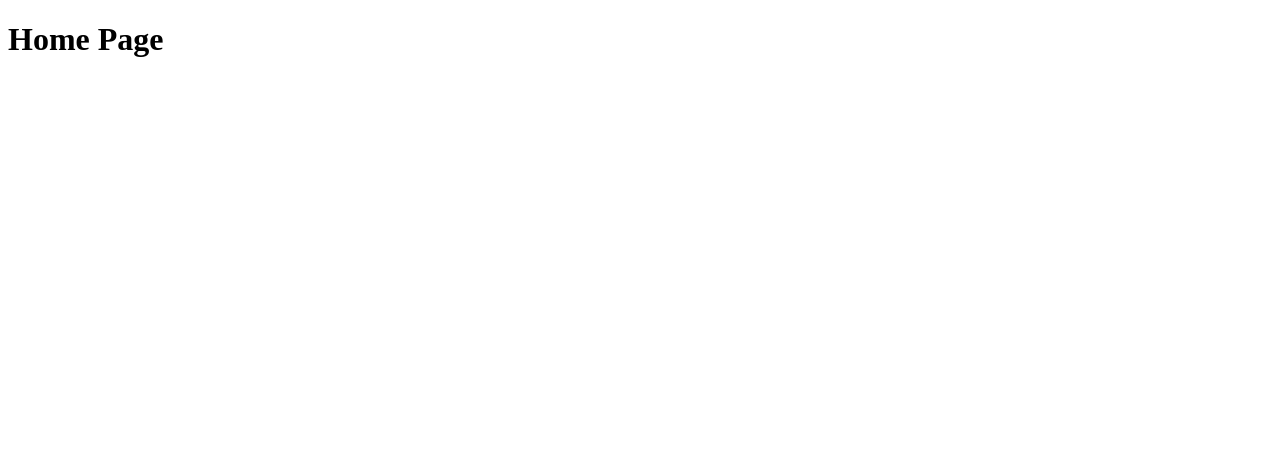
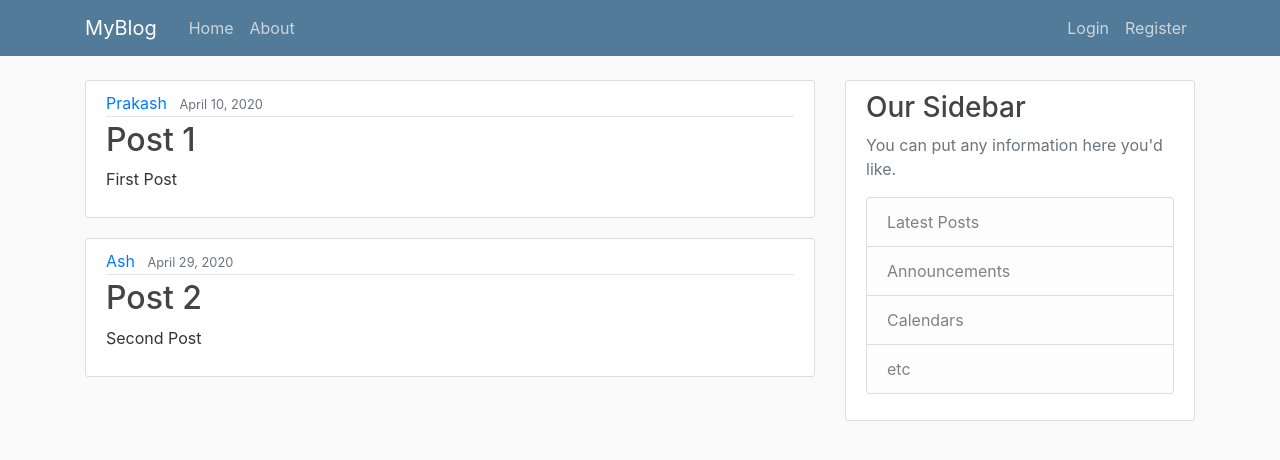
Before and after one commit to Prakash3008/MyBlog, a Flask app: page / in a window 1280 px wide. Before the commit the part shown is almost empty. Shown: the top 460 px of the page. Run offline with Flask 2, Linux system fonts and the light colour scheme; some libraries are stand-ins or nearby versions.

Commit message:
base home page

```diff
--- a/flask_blog.py
+++ b/flask_blog.py
@@ -1,16 +1,30 @@
-from flask import Flask, escape, request,render_template
+from flask import Flask, escape, request,render_template, url_for
 
 app = Flask(__name__)
+
+posts = [
+    {
+        'author': 'Prakash',
+        'title': 'Post 1',
+        'content': 'First Post',
+        'date_posted': 'April 10, 2020'
+    },
+    {
+        'author': 'Ash',
+        'title': 'Post 2',
+        'content': 'Second Post',
+        'date_posted': 'April 29, 2020'
+    }
+]
 
 @app.route('/')
 @app.route('/home')
 def home():
-    return render_template('home.html')
+    return render_template('home.html', posts=posts)
 
 @app.route('/about')
 def about():
-    name = request.args.get("name", "User, this is about page")
-    return f'<h1>Hello, {escape(name)}!</h1>'
+    return render_template('about.html', title='About title')
 
 if __name__ == '__main__':
     app.run(debug=True)
--- /dev/null
+++ b/static/main.css
@@ -0,0 +1,79 @@
+body {
+    background: #fafafa;
+    color: #333333;
+    margin-top: 5rem;
+    }
+h1, h2, h3, h4, h5, h6 {
+    color: #444444;
+    }
+
+.bg-steel {
+    background-color: #527b99;
+    }
+
+  .site-header .navbar-nav .nav-link {
+    color: #cbd5db;
+  }
+
+  .site-header .navbar-nav .nav-link:hover {
+    color: #ffffff;
+  }
+
+  .site-header .navbar-nav .nav-link.active {
+    font-weight: 500;
+  }
+
+  .content-section {
+    background: #ffffff;
+    padding: 10px 20px;
+    border: 1px solid #dddddd;
+    border-radius: 3px;
+    margin-bottom: 20px;
+  }
+
+  .article-title {
+    color: #444444;
+  }
+
+  a.article-title:hover {
+    color: #428bca;
+    text-decoration: none;
+  }
+
+  .article-content {
+    white-space: pre-line;
+  }
+
+  .article-img {
+    height: 65px;
+    width: 65px;
+    margin-right: 16px;
+  }
+
+  .article-metadata {
+    padding-bottom: 1px;
+    margin-bottom: 4px;
+    border-bottom: 1px solid #e3e3e3
+  }
+
+  .article-metadata a:hover {
+    color: #333;
+    text-decoration: none;
+  }
+
+  .article-svg {
+    width: 25px;
+    height: 25px;
+    vertical-align: middle;
+  }
+
+  .account-img {
+    height: 125px;
+    width: 125px;
+    margin-right: 20px;
+    margin-bottom: 16px;
+  }
+
+  .account-heading {
+    font-size: 2.5rem;
+  }
--- a/templates/home.html
+++ b/templates/home.html
@@ -1,14 +1,15 @@
-<!DOCTYPE html>
-<html>
-    <head>
-        <meta charset="utf-8">
-        <meta http-equiv="X-UA-Compatible" content="IE=edge">
-        <title></title>
-        <meta name="description" content="">
-        <meta name="viewport" content="width=device-width, initial-scale=1">
-        <link rel="stylesheet" href="">
-    </head>
-    <body>
-        <h1>Home Page</h1>
-    </body>
-</html>
+{%extends "layout.html"%}
+{% block content %}
+    {%  for post in posts  %}
+    <article class="media content-section">
+        <div class="media-body">
+            <div class="article-metadata">
+            <a class="mr-2" href="#">{{ post.author }}</a>
+            <small class="text-muted">{{ post.date_posted }}</small>
+            </div>
+            <h2><a class="article-title" href="#">{{ post.title }}</a></h2>
+            <p class="article-content">{{ post.content }}</p>
+        </div>
+    </article>
+    {% endfor %}
+{% endblock content %}
--- /dev/null
+++ b/templates/layout.html
@@ -0,0 +1,64 @@
+<!DOCTYPE html>
+<html>
+    <head>
+        <meta charset="utf-8">
+        <meta http-equiv="X-UA-Compatible" content="IE=edge">
+        <meta name="description" content="">
+        <meta name="viewport" content="width=device-width, initial-scale=1">
+        <link rel="stylesheet" href="https://stackpath.bootstrapcdn.com/bootstrap/4.3.1/css/bootstrap.min.css" integrity="sha384-ggOyR0iXCbMQv3Xipma34MD+dH/1fQ784/j6cY/iJTQUOhcWr7x9JvoRxT2MZw1T" crossorigin="anonymous">
+        <link rel="stylesheet" type="text/css" href="{{ url_for('static', filename='main.css') }}">
+        {% if title %}
+            <title>MyBlog - {{ title }}</title>
+        {% else %}
+            <title>MyBlog</title>
+        {% endif %}
+
+    </head>
+    <body>
+        <header class = "site-header">
+            <nav class="navbar navbar-expand-md navbar-dark bg-steel fixed-top">
+                <div class="container">
+                    <a class = "navbar-brand mr-4" href="/">MyBlog</a>
+                    <button class="navbar-toggler" type="button" data-toggle="collapse" data-target="#navbarToggle" aria-controls="navbarToggle" aria-expanded="false" aria-label="Toggle navigation">
+                    <span class="navbar-toggler-icon"></span>
+                    </button>
+                    <div class="collapse navbar-collapse" id="navbarToggle">
+                        <div class="navbar-nav mr-auto">
+                            <a class="nav-item nav-link" href="/">Home</a>
+                            <a class="nav-item nav-link" href="/about">About</a>
+                        </div>
+                        <div class="navbar-nav">
+                            <a class="nav-item nav-link" href="/login">Login</a>
+                            <a class="nav-item nav-link" href="/register">Register</a>
+                        </div>
+                    </div>
+                </div>
+            </nav>
+        </header>
+
+        <main role="main" class="container">
+            <div class="row">
+                <div class="col-md-8">
+                    {% block content %}{% endblock %}
+                </div>
+                <div class="col-md-4">
+                    <div class="content-section">
+                        <h3>Our Sidebar</h3>
+                            <p class='text-muted'>You can put any information here you'd like.
+                            <ul class="list-group">
+                                <li class="list-group-item list-group-item-light">Latest Posts</li>
+                                <li class="list-group-item list-group-item-light">Announcements</li>
+                                <li class="list-group-item list-group-item-light">Calendars</li>
+                                <li class="list-group-item list-group-item-light">etc</li>
+                            </ul>
+                            </p>
+                    </div>
+                </div>
+            </div>
+        </main>
+
+    <script src="https://code.jquery.com/jquery-3.3.1.slim.min.js" integrity="sha384-q8i/X+965DzO0rT7abK41JStQIAqVgRVzpbzo5smXKp4YfRvH+8abtTE1Pi6jizo" crossorigin="anonymous"></script>
+    <script src="https://cdnjs.cloudflare.com/ajax/libs/popper.js/1.14.7/umd/popper.min.js" integrity="sha384-UO2eT0CpHqdSJQ6hJty5KVphtPhzWj9WO1clHTMGa3JDZwrnQq4sF86dIHNDz0W1" crossorigin="anonymous"></script>
+    <script src="https://stackpath.bootstrapcdn.com/bootstrap/4.3.1/js/bootstrap.min.js" integrity="sha384-JjSmVgyd0p3pXB1rRibZUAYoIIy6OrQ6VrjIEaFf/nJGzIxFDsf4x0xIM+B07jRM" crossorigin="anonymous"></script>
+    </body>
+</html>
```
Also changed, not shown: templates/about.html (+4 -15 lines).
